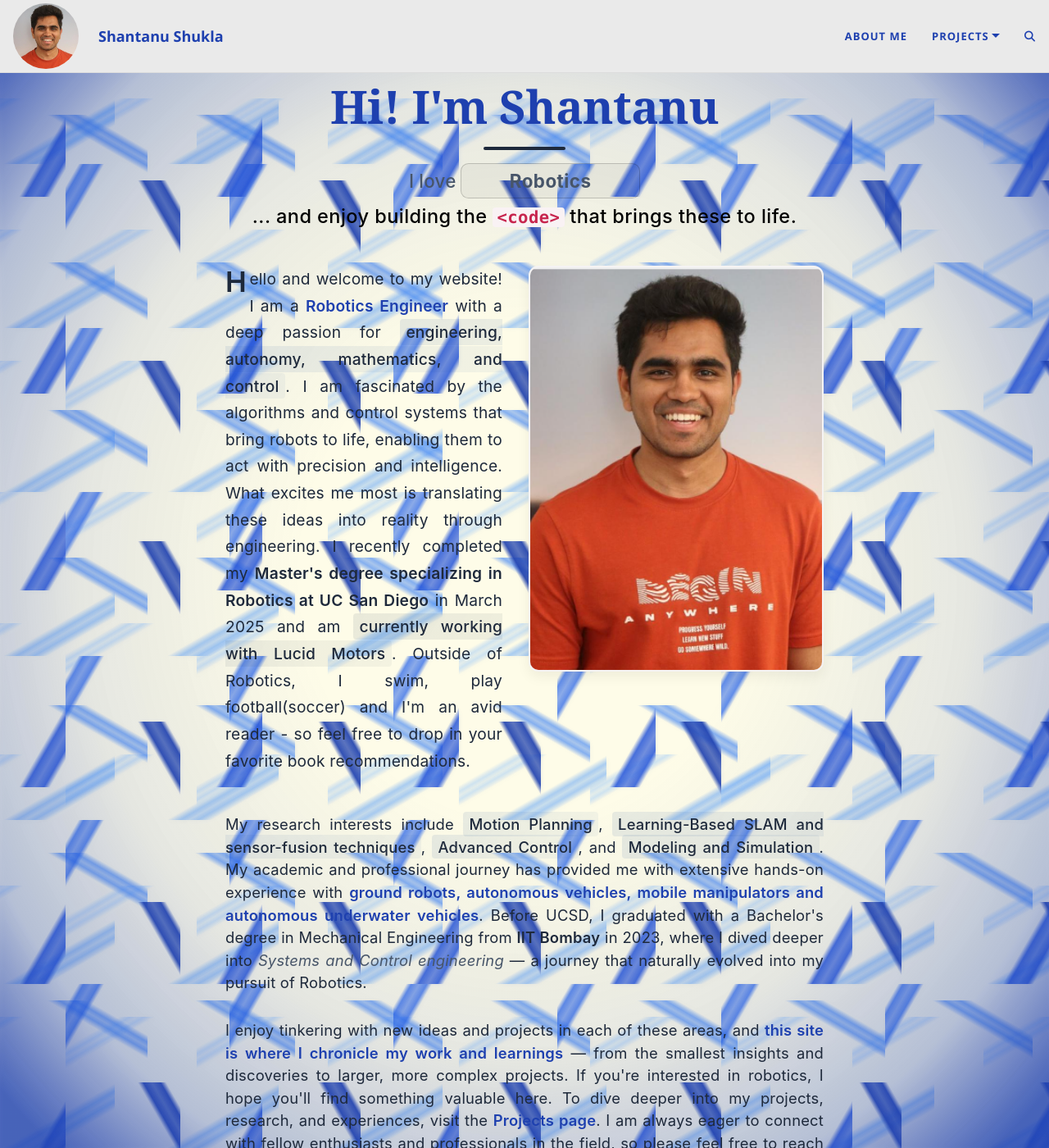
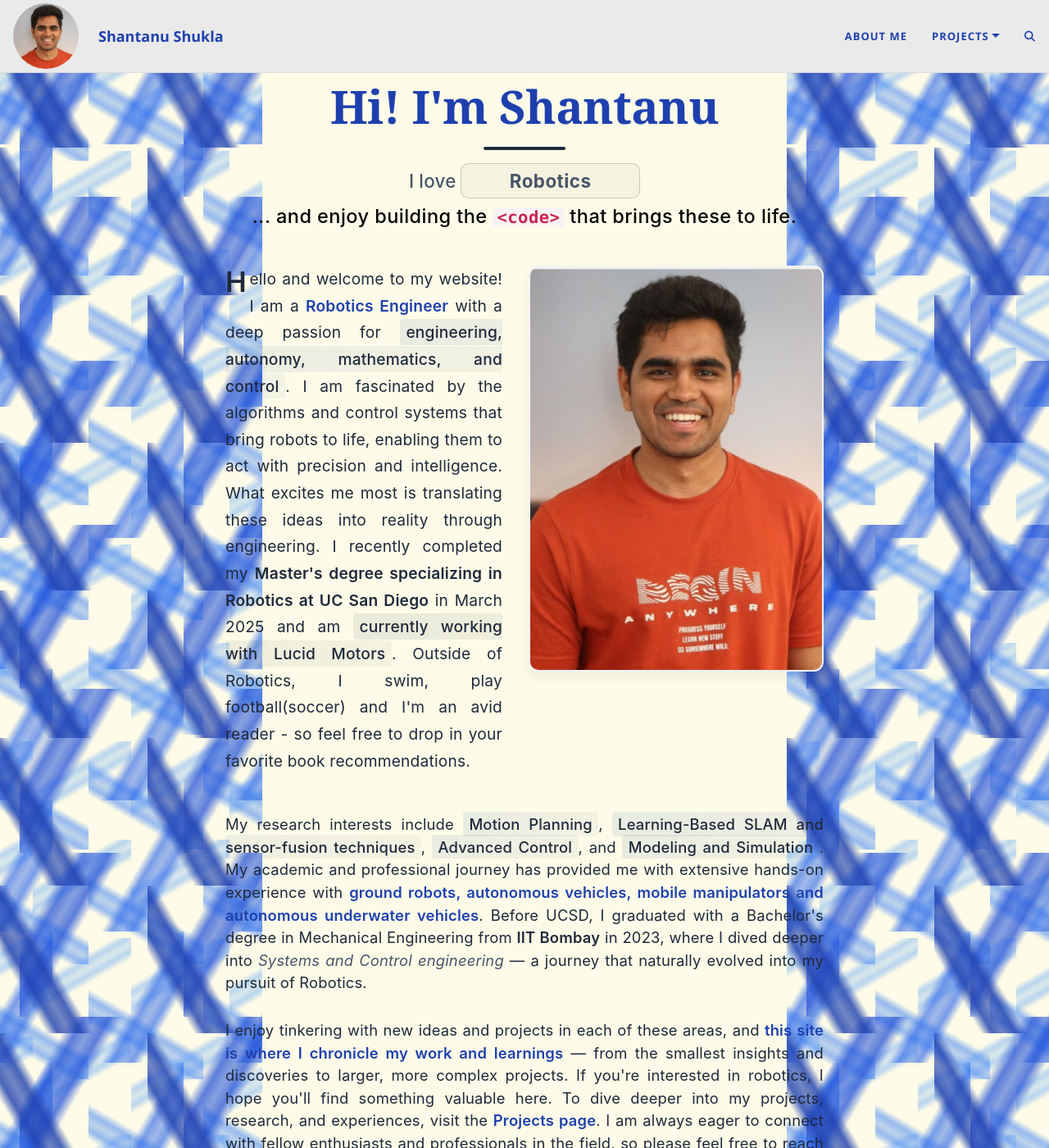
Before and after one commit to shantanusshukla/shantanusshukla.github.io, a Jekyll site: the page built from index.html, in a window 1280 px wide and 1400 px high. Shown: the whole window at 82% size. Built offline with Jekyll 4.4.1, drawn with Linux system fonts in a browser that asks for light colours; the list of posts is cut into pages by our own code; comment, search, counter and statistics services are not loaded.

Commit message:
Change style

```diff
--- a/assets/css/style.css
+++ b/assets/css/style.css
@@ -88,62 +88,53 @@
   z-index: -2;
 }
 
-.animated-background::before {
+/* Split canvas into 3 sections - texture only on sides */
+.animated-background::before,
+.animated-background::after {
   content: '';
   position: absolute;
   top: 0;
-  left: 0;
-  width: 100%;
+  width: 25%; /* Only 25% width for each side */
   height: 100%;
   background-image:
-    /* Strong center mask - completely clear center area */
-    radial-gradient(ellipse at center,
-      transparent 0%,                    /* Completely transparent center */
-      transparent 30%,                   /* Keep center completely clear */
-      rgba(30, 64, 175, 0.1) 60%,       /* Very light start of texture */
-      rgba(30, 64, 175, 0.3) 80%,       /* Medium texture */
-      rgba(30, 64, 175, 0.8) 95%        /* Dark texture only at very edges */
-    ),
-
-    /* Edge-only triangular patterns - positioned at borders */
-    /* Very edge triangles - dark blue */
-    linear-gradient(60deg, transparent 0%, transparent 85%,
-      rgba(30, 64, 175, 0.9) 87%, rgba(30, 64, 175, 0.7) 90%, rgba(30, 64, 175, 0.9) 93%,
-      transparent 95%, transparent 100%),
-    linear-gradient(120deg, transparent 0%, transparent 85%,
-      rgba(29, 78, 216, 0.8) 87%, rgba(29, 78, 216, 0.6) 90%, rgba(29, 78, 216, 0.8) 93%,
-      transparent 95%, transparent 100%),
-    linear-gradient(-60deg, transparent 0%, transparent 85%,
-      rgba(37, 99, 235, 0.7) 87%, rgba(37, 99, 235, 0.5) 90%, rgba(37, 99, 235, 0.7) 93%,
-      transparent 95%, transparent 100%),
-
-    /* Mid-edge triangles - medium blue */
-    linear-gradient(30deg, transparent 0%, transparent 75%,
-      rgba(59, 130, 246, 0.6) 78%, rgba(59, 130, 246, 0.4) 80%, rgba(59, 130, 246, 0.6) 82%,
-      transparent 85%, transparent 100%),
-    linear-gradient(150deg, transparent 0%, transparent 75%,
-      rgba(96, 165, 250, 0.5) 78%, rgba(96, 165, 250, 0.3) 80%, rgba(96, 165, 250, 0.5) 82%,
-      transparent 85%, transparent 100%),
-    linear-gradient(-30deg, transparent 0%, transparent 75%,
-      rgba(147, 197, 253, 0.4) 78%, rgba(147, 197, 253, 0.2) 80%, rgba(147, 197, 253, 0.4) 82%,
-      transparent 85%, transparent 100%);
+    /* Triangular patterns for side areas only */
+    linear-gradient(60deg, transparent 0%, transparent 20%,
+      rgba(30, 64, 175, 0.8) 25%, rgba(30, 64, 175, 0.6) 30%, rgba(30, 64, 175, 0.8) 35%,
+      transparent 40%, transparent 100%),
+    linear-gradient(120deg, transparent 0%, transparent 20%,
+      rgba(29, 78, 216, 0.7) 25%, rgba(29, 78, 216, 0.5) 30%, rgba(29, 78, 216, 0.7) 35%,
+      transparent 40%, transparent 100%),
+    linear-gradient(-60deg, transparent 0%, transparent 20%,
+      rgba(37, 99, 235, 0.6) 25%, rgba(37, 99, 235, 0.4) 30%, rgba(37, 99, 235, 0.6) 35%,
+      transparent 40%, transparent 100%),
+    linear-gradient(30deg, transparent 0%, transparent 30%,
+      rgba(59, 130, 246, 0.5) 35%, rgba(59, 130, 246, 0.3) 40%, rgba(59, 130, 246, 0.5) 45%,
+      transparent 50%, transparent 100%),
+    linear-gradient(150deg, transparent 0%, transparent 30%,
+      rgba(96, 165, 250, 0.4) 35%, rgba(96, 165, 250, 0.2) 40%, rgba(96, 165, 250, 0.4) 45%,
+      transparent 50%, transparent 100%);
 
   background-size:
-    100% 100%,        /* Full mask */
-    220px 220px,      /* Large edge triangles */
-    240px 240px,
+    180px 180px,
     200px 200px,
-    180px 180px,      /* Medium edge triangles */
-    200px 200px,
-    160px 160px;
+    160px 160px,
+    140px 140px,
+    120px 120px;
 
   background-position:
-    center,           /* Center the mask */
-    0% 0%, 100% 0%, 100% 100%,        /* Corner positioning */
-    0% 100%, 50% 0%, 50% 100%;        /* Edge positioning */
-
-  /* Add subtle shadow effect */
+    0% 0%, 20% 20%, 40% 40%, 60% 60%, 80% 80%;
+
   filter: drop-shadow(1px 1px 2px rgba(30, 64, 175, 0.1));
+}
+
+/* Left side texture */
+.animated-background::before {
+  left: 0;
+}
+
+/* Right side texture */
+.animated-background::after {
+  right: 0;
 }
 
 /* Subtle geometric accent elements */
```
